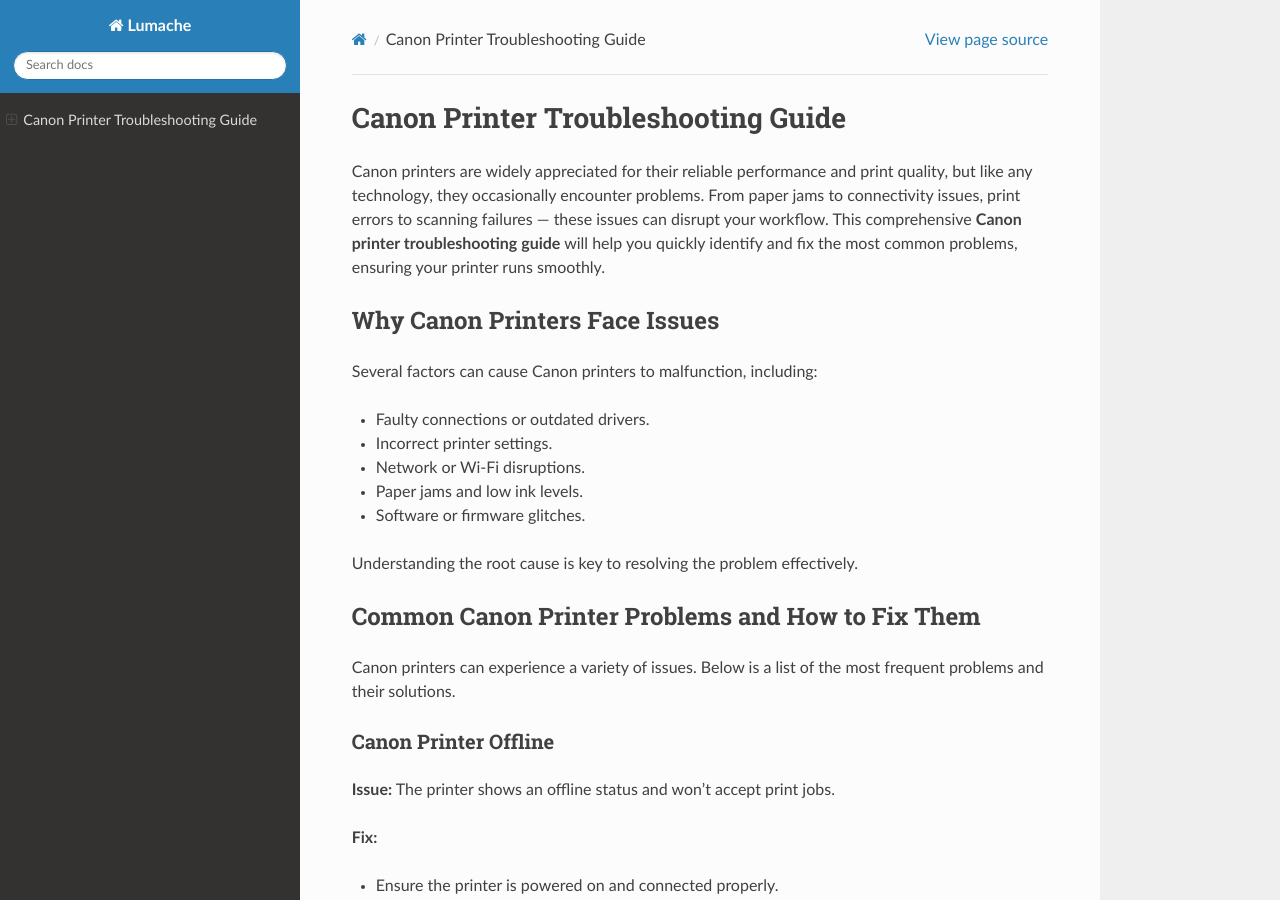
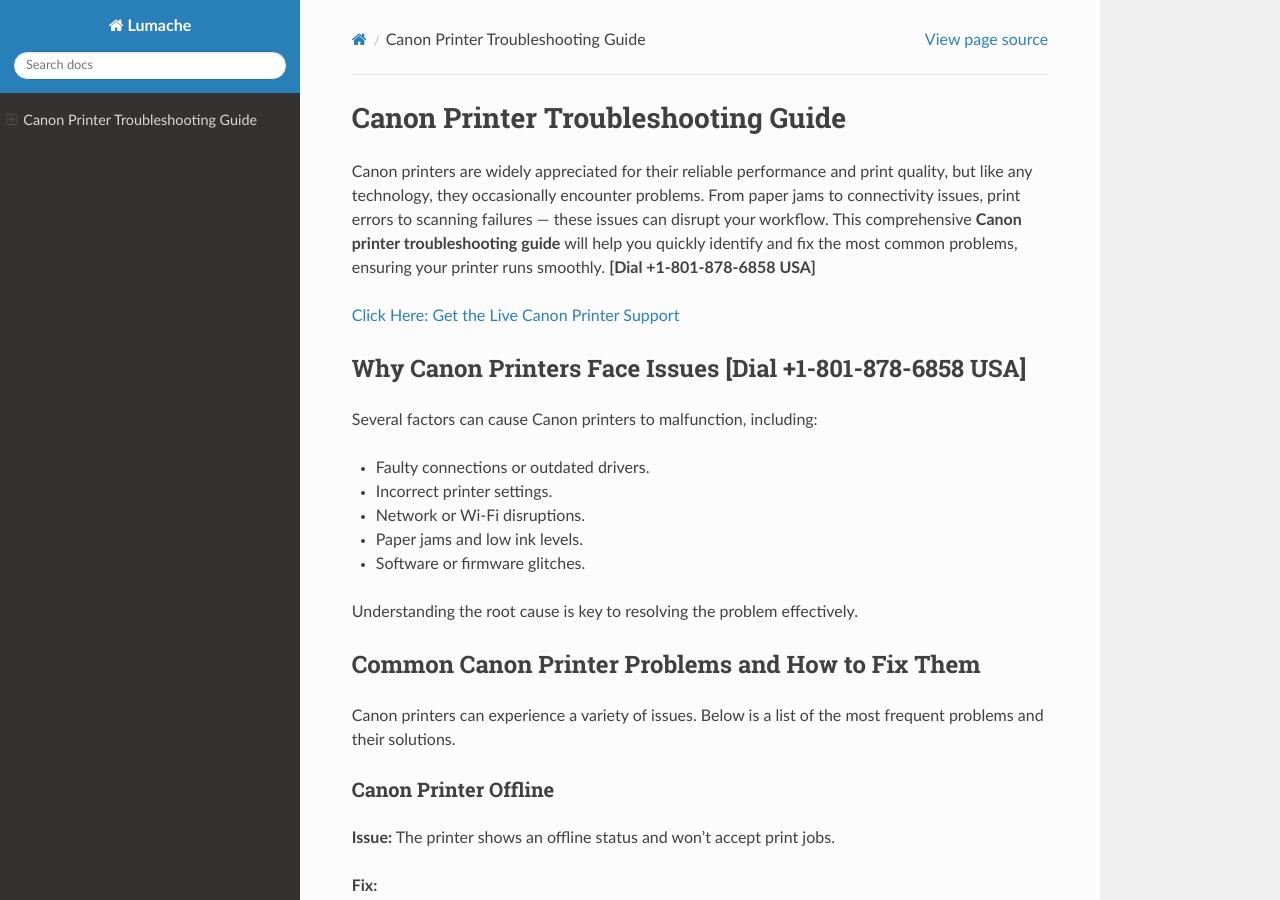
Before and after one commit to trickjack/canon-printer-troubleshooting, a Sphinx documentation site: the page built from docs/source/index.rst, in a window 1280 px wide and 900 px high. Built offline with Sphinx 7.4.7 and the Read the Docs theme 3.1.0, drawn with Linux system fonts in a browser that asks for light colours.

Commit message:
Update index.rst

```diff
--- a/docs/source/index.rst
+++ b/docs/source/index.rst
@@ -1,9 +1,11 @@
 Canon Printer Troubleshooting Guide
 ====================================
 
-Canon printers are widely appreciated for their reliable performance and print quality, but like any technology, they occasionally encounter problems. From paper jams to connectivity issues, print errors to scanning failures — these issues can disrupt your workflow. This comprehensive **Canon printer troubleshooting guide** will help you quickly identify and fix the most common problems, ensuring your printer runs smoothly.
+Canon printers are widely appreciated for their reliable performance and print quality, but like any technology, they occasionally encounter problems. From paper jams to connectivity issues, print errors to scanning failures — these issues can disrupt your workflow. This comprehensive **Canon printer troubleshooting guide** will help you quickly identify and fix the most common problems, ensuring your printer runs smoothly. **[Dial +1-801-878-6858 USA]**
 
-Why Canon Printers Face Issues
+`Click Here: Get the Live Canon Printer Support <https://jivo.chat/KlZSRejpBm>`_
+
+Why Canon Printers Face Issues **[Dial +1-801-878-6858 USA]**
 ------------------------------
 
 Several factors can cause Canon printers to malfunction, including:
```
